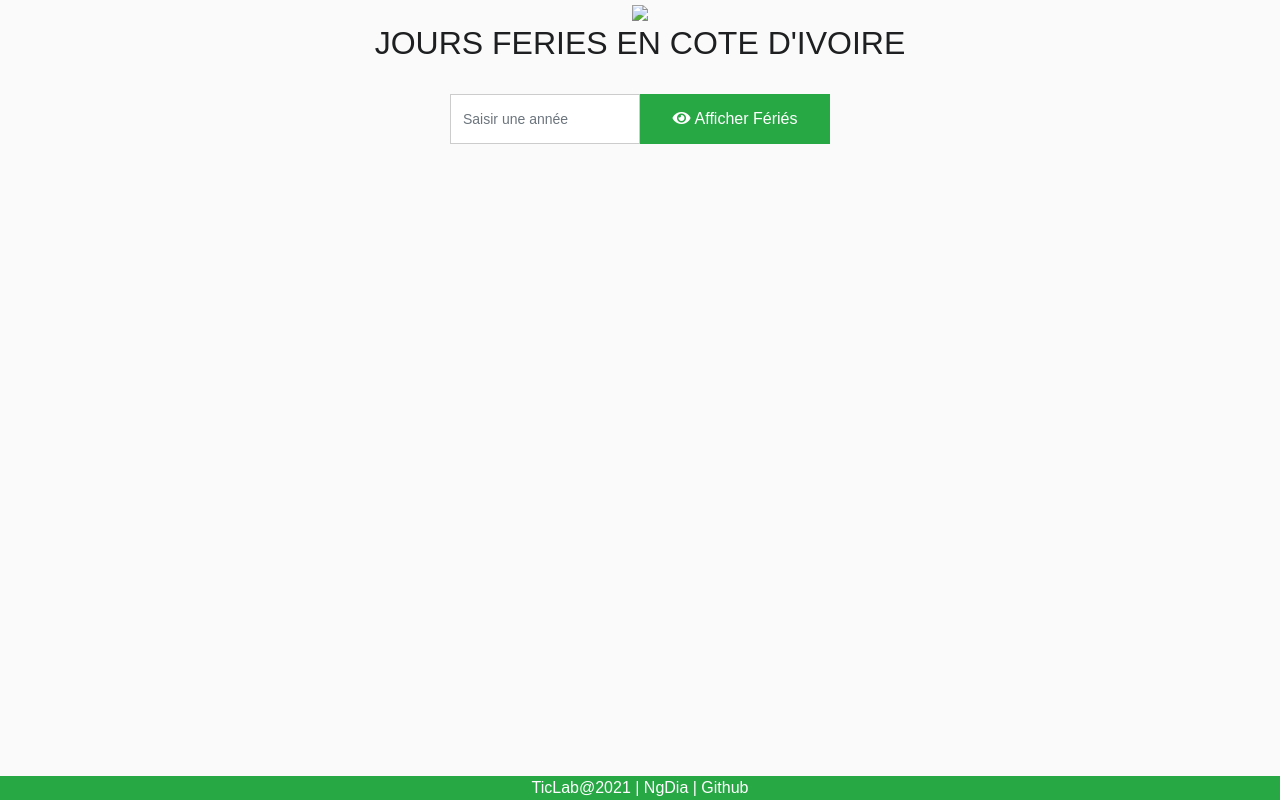
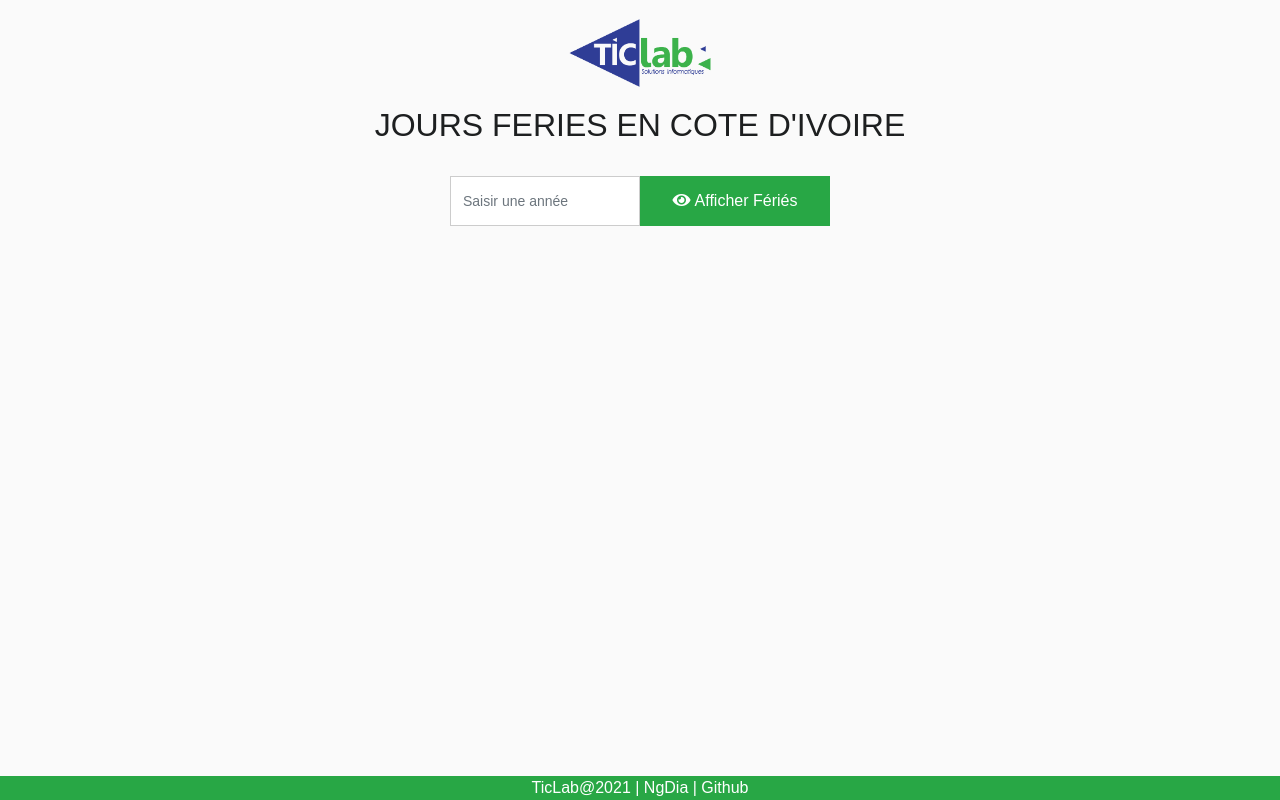
Before and after one commit to it-ticlab/holidays, a plain HTML site: page index.html in a window 1280 px wide. Drawn offline with Linux system fonts and the light colour scheme.

Commit message:
Fix bug on logo and add demo link on readMe file

```diff
--- a/index.html
+++ b/index.html
@@ -8,7 +8,7 @@
     <link href="assets/style.css" rel="stylesheet">
 </head>
 <body>
-<div class="text-center"><a href="https://ticlab.net" target="new"><img src="images/logo-ticlab.png" width="150"/></a>
+<div class="text-center"><a href="https://ticlab.net" target="new"><img src="assets/logo-ticlab.png" width="150"/></a>
 </div>
 <div class="container">
     <div class="text-center"><h2>JOURS FERIES EN COTE D'IVOIRE</h2></div>
```
Also changed, not shown: 1 other file.
